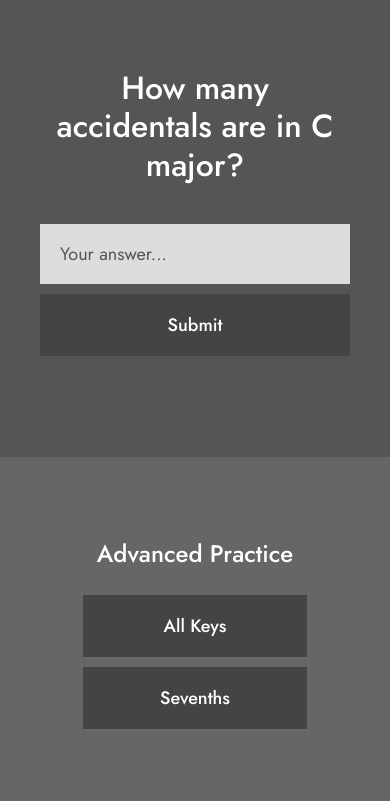
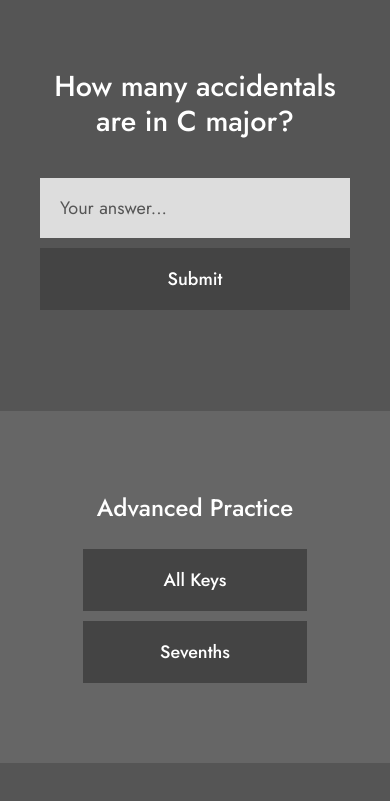
Before and after one commit to fourhexagons/music-theory-practice, a plain HTML site: page public/index.html in a window 390 px wide. Shown: the part 95-896 px from the top of the page. After the commit the page ends 858 px from the top, so only its background shows below. Drawn offline with Linux system fonts and the light colour scheme; files whose address does not match are found by name.

Commit message:
feat: Decrease question font size on narrow viewports

```diff
--- a/public/css/style.css
+++ b/public/css/style.css
@@ -238,6 +238,10 @@ h4 {
     height: 4.5rem;
   }
 
+  .question-display {
+    font-size: 1.8rem; /* Further reduced for narrow viewports */
+  }
+
   #answer-form, .practice-controls {
     flex-direction: column;
     gap: 0.625rem;
```
